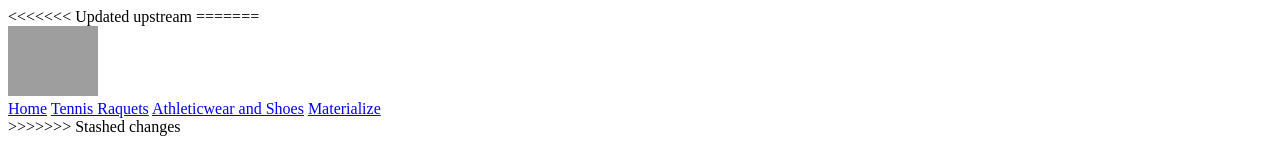
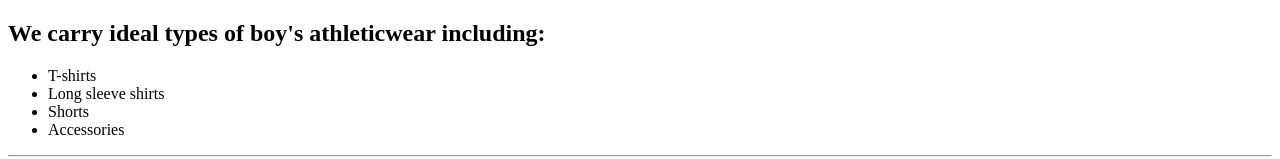
Before and after one commit to Miami-University-ETBD/AlaynaSanders, a plain HTML site: page Apparelandshoes.html in a window 1280 px wide. Shown: the top 159 px of the page. Drawn offline with Linux system fonts and the light colour scheme; grey boxes are pictures that could not be loaded.

```diff
--- a/Apparelandshoes.html
+++ b/Apparelandshoes.html
@@ -2,19 +2,6 @@
 <html lang="eng">
 
 <body>
-<<<<<<< Updated upstream
-=======
-  <header>
-    <img src="https://media.istockphoto.com/id/1345493117/vector/tennis-racket-icon-stock-vector-tennis-logo-isolated-on-white-background.jpg?s=612x612&w=0&k=20&c=5KLZBhn5hIDSBM_Y5lS8fgeqA8bZW4AtpuXzx0VU9mg=" alt="Tennisracketsandtennisballs" width="90" height="70" />
-    <nav>
-        <a href="index.html">Home</a>
-        <a href="tennisraquets.html">Tennis Raquets</a>
-        <a href="apparelandshoes.html">Athleticwear and Shoes</a>
-        <a href="materialize.html">Materialize</a>
-    </nav>
-</header>
-    <main>
->>>>>>> Stashed changes
     <section>
         <h1>We carry ideal types of boy's athleticwear including:</h1>
         <ul>
```
